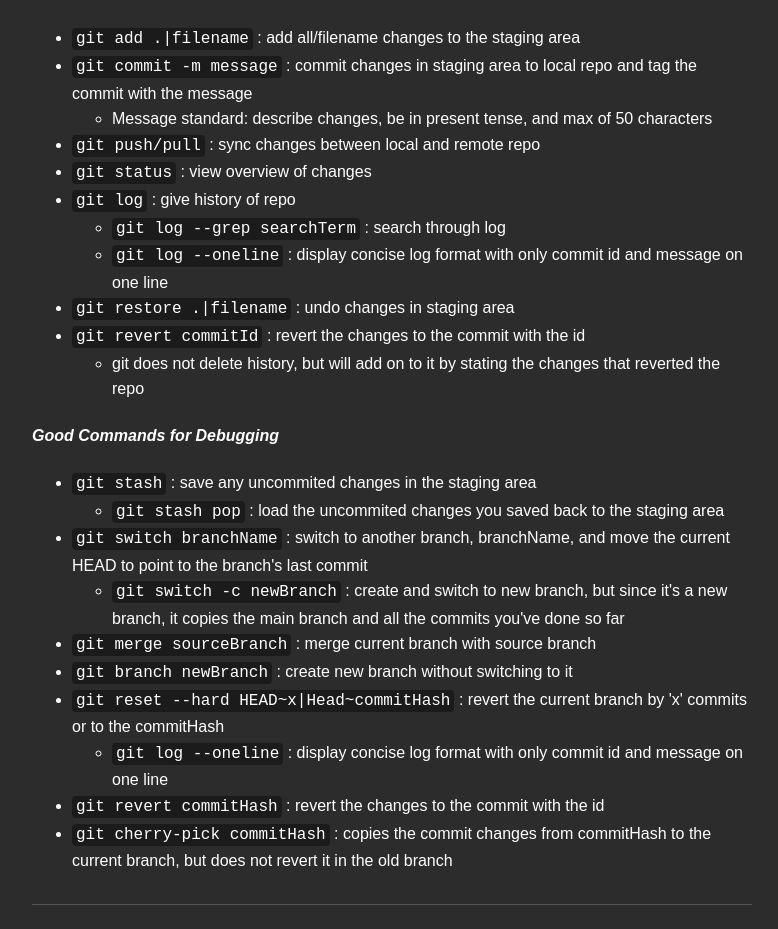
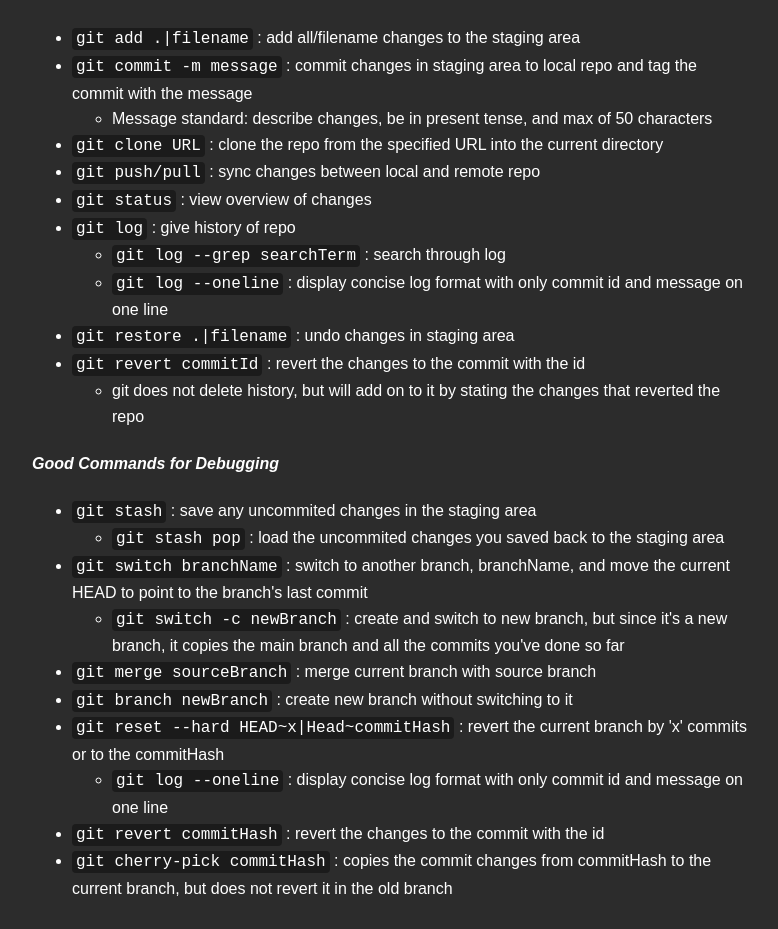
Before and after one commit to tuantrancode/tuantrancode.github.io, a Next.js app in the folder react/: page /Tools/git in a window 1280 px wide. Shown: the part 1844-2773 px from the top of the page, without its empty margins (248-1026 px from the left). Built offline with nearby package versions, Linux system fonts and the light colour scheme.

Commit message:
Added git clone command to git section

```diff
--- a/react/src/app/Tools/git/page.js
+++ b/react/src/app/Tools/git/page.js
@@ -98,6 +98,7 @@
                     <ul>
                         <li>Message standard: describe changes, be in present tense, and max of 50 characters</li>
                     </ul>
+                    <li><code>git clone URL</code> : clone the repo from the specified URL into the current directory</li>
                     <li><code>git push/pull</code> : sync changes between local and remote repo</li>
                     <li><code>git status</code> : view overview of changes</li>
                     <li><code>git log</code> : give history of repo</li>
```
